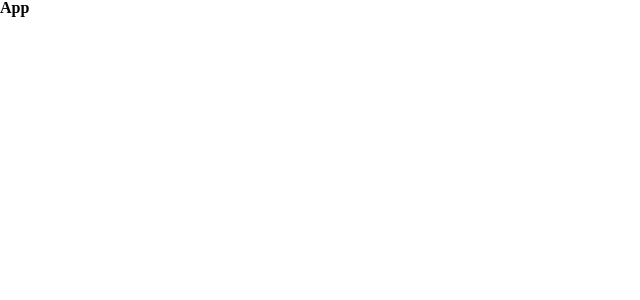
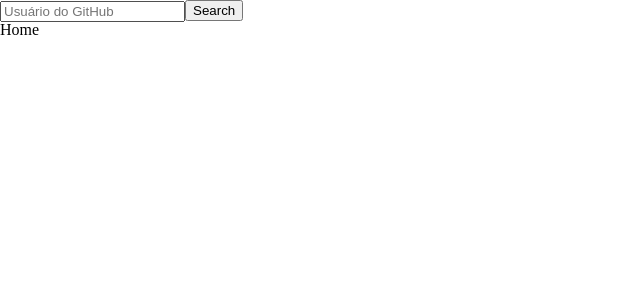
Before and after one commit to woliveiras/react-github-rest-api, a React (Create React App) app: page / in a window 1280 px wide. Shown: the top 300 px of the page, without its empty margins (0-640 px from the left). Built offline with nearby package versions, Linux system fonts and the light colour scheme.

Commit message:
feat(fetch data): add initial structure

```diff
--- a/package.json
+++ b/package.json
@@ -6,9 +6,11 @@
     "@testing-library/jest-dom": "^5.11.4",
     "@testing-library/react": "^11.1.0",
     "@testing-library/user-event": "^12.1.10",
+    "axios": "^0.21.1",
     "node-sass": "^5.0.0",
     "react": "^17.0.2",
     "react-dom": "^17.0.2",
+    "react-router-dom": "^5.2.0",
     "react-scripts": "4.0.3",
     "web-vitals": "^1.0.1"
   },
--- a/src/App.jsx
+++ b/src/App.jsx
@@ -1,7 +1,21 @@
+import { Route, Switch } from "react-router-dom"
+
+import Home from './pages/Home'
+import UserDetail from './pages/UserDetail'
+
+import { ContextProvider } from './context/reactGitHubApiContext'
+import Search from './components/Search'
+
 export default function App() {
   return (
-    <div>
-      <h1>App</h1>
-    </div>
+    <ContextProvider>
+      <main>
+        <Search />
+        <Switch>
+          <Route exact path="/"><Home /></Route>
+          <Route path="/:user"><UserDetail /></Route>
+      </Switch>
+      </main>
+    </ContextProvider>
   );
 }
--- /dev/null
+++ b/src/components/Search/Search.jsx
@@ -0,0 +1,23 @@
+import { useState } from 'react'
+import { useHistory } from 'react-router-dom'
+
+const Search = () => {
+    const [user, setUser] = useState('')
+    const history = useHistory()
+
+    const handleSubmit = async e => {
+        e.preventDefault()
+        history.push(`/${user}`)
+    }
+
+    return (
+        <>
+            <form onSubmit={e => handleSubmit(e)}>
+                <input type="text" onChange={e => setUser(e.target.value)} placeholder='Usuário do GitHub'/>
+                <button>Search</button>
+            </form>
+        </>
+    )
+}
+
+export default Search
--- /dev/null
+++ b/src/components/Search/index.js
@@ -0,0 +1,3 @@
+import Search from './Search'
+
+export default Search
--- /dev/null
+++ b/src/context/contextReducer.js
@@ -0,0 +1,19 @@
+export default function contextReducer(state, action) {
+    switch (action.type) {
+        case 'SET_USER_DATA': {
+            return {
+                ...state,
+                error: '',
+                user: action.user
+            }
+        }
+        case 'SET_FETCH_ERROR': {
+            return {
+                error: action.error
+            }
+        }
+        default: {
+            throw new Error(`Unhandled action type: ${action.type}`)
+        }
+    }
+}
--- /dev/null
+++ b/src/context/reactGitHubApiContext.js
@@ -0,0 +1,22 @@
+import { createContext, useReducer, useContext } from 'react'
+
+import contextReducer from './contextReducer'
+
+const Context = createContext()
+
+function ContextProvider({children}) {
+    const initialState = {}
+    const [state, dispatch] = useReducer(contextReducer, initialState)
+    const value = {state, dispatch}
+    return <Context.Provider value={value}>{children}</Context.Provider>
+}
+
+function useCustomUseContext() {
+    const context = useContext(Context)
+    if (context === undefined) {
+      throw new Error('customUseContext must be used within a ContextProvider')
+    }
+    return context
+}
+
+export { ContextProvider, useCustomUseContext }
--- a/src/index.js
+++ b/src/index.js
@@ -1,11 +1,13 @@
 import React from 'react';
 import ReactDOM from 'react-dom';
+import { BrowserRouter } from 'react-router-dom'
+
 import './reset.sass';
 import App from './App';
 
 ReactDOM.render(
-  <React.StrictMode>
+  <BrowserRouter>
     <App />
-  </React.StrictMode>,
+  </BrowserRouter>,
   document.getElementById('root')
 );
--- /dev/null
+++ b/src/pages/Home.jsx
@@ -0,0 +1,7 @@
+export default function App() {
+  return (
+    <header>
+      <p>Home</p>
+    </header>
+  );
+}
--- /dev/null
+++ b/src/pages/UserDetail.jsx
@@ -0,0 +1,43 @@
+import { useEffect, useState } from 'react'
+import axios from 'axios'
+import { useParams } from 'react-router-dom'
+
+import { useCustomUseContext } from '../context/reactGitHubApiContext'
+
+export default function UserDetail() {
+  const { user } = useParams()
+  const [isLoading, setIsLoading] = useState(false)
+  const { state, dispatch } = useCustomUseContext()
+
+  useEffect(() => {
+    const fetchUser = async user => {
+      setIsLoading(true)
+      await axios.get(`https://api.github.com/users/${user}`)
+        .then(response => {
+          setIsLoading(false)
+          dispatch({
+              type: 'SET_USER_DATA',
+              user: response.data
+          })
+        })
+        .catch(error => {
+          setIsLoading(false)
+          dispatch({
+              type: 'SET_FETCH_ERROR',
+              error: error
+          })
+        })
+    }
+
+    fetchUser(user)
+
+  }, [user, dispatch])
+
+  return (
+    <>
+      {isLoading && <span>Carregando...</span>}
+      {state.error && <span>Erro</span>}
+      <img src={state.user?.avatar_url} alt=""/>
+    </>
+  );
+}
```
Also changed, not shown: 1 other file (tests, documents, lock files or other folders).
